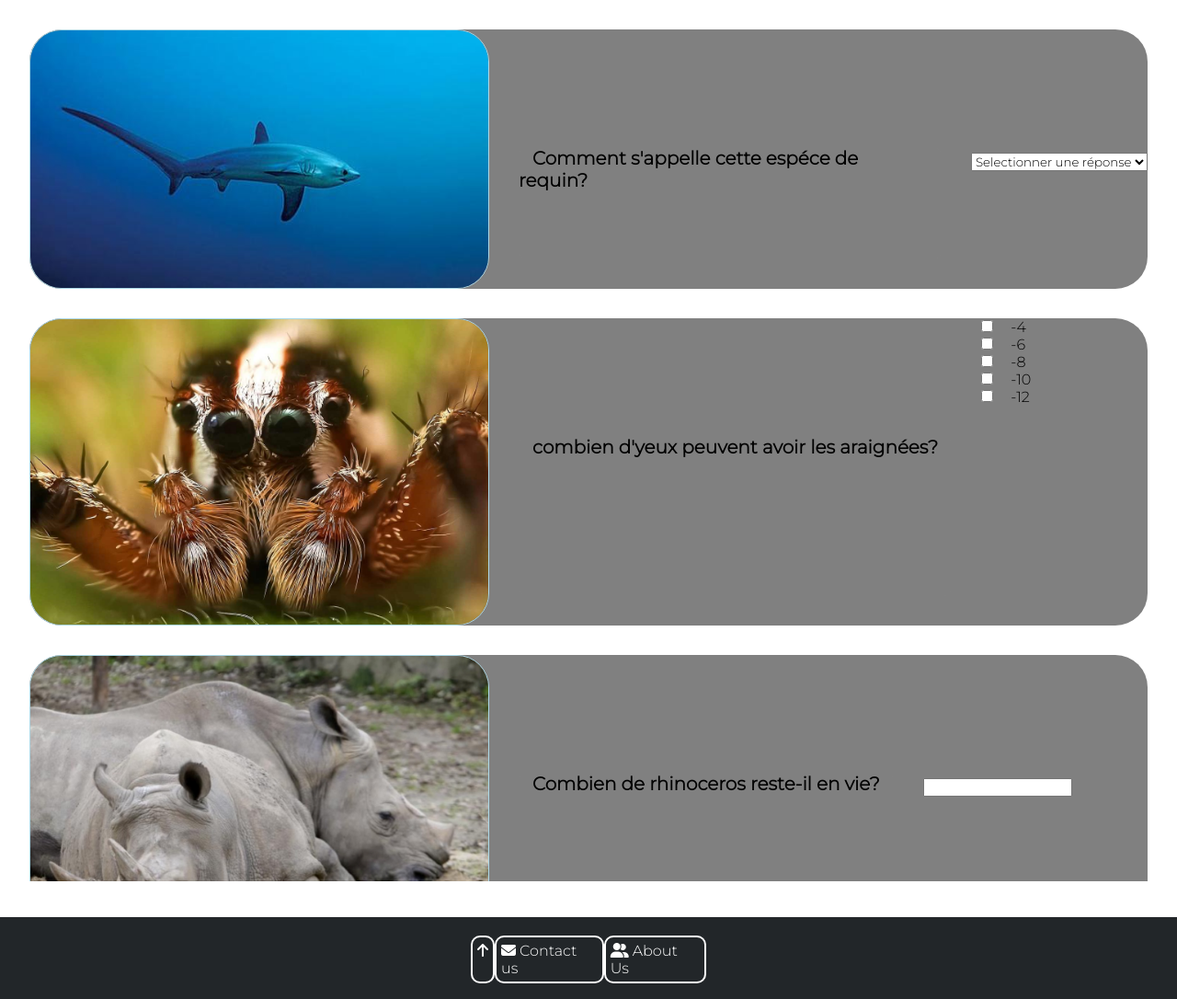
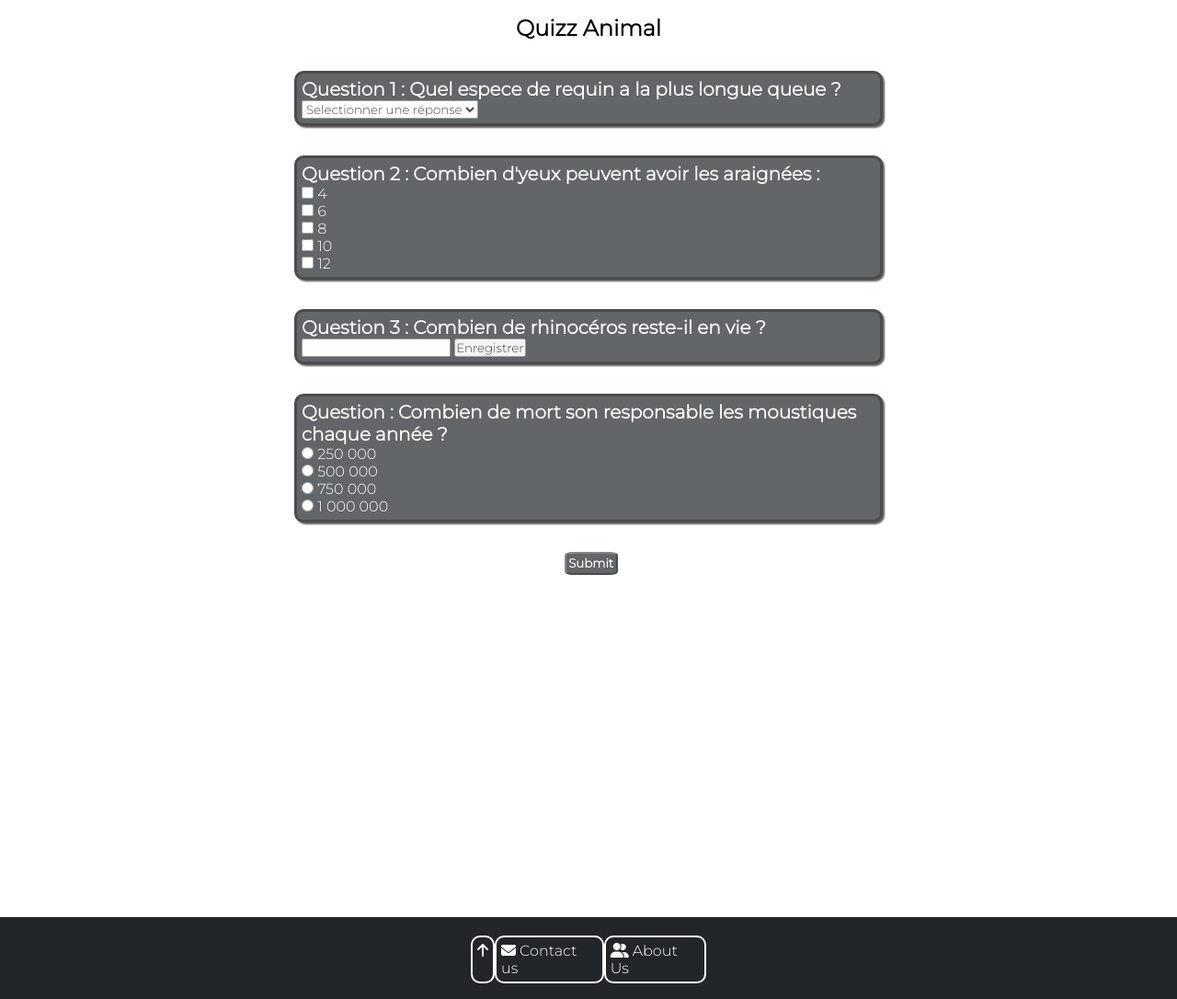
Before and after one commit to AlexCapoen/ProjetTechnoWEB, a PHP site: page /quizz1.php in a window 1280 px wide. Shown: the part 192-1278 px from the top of the page at 92% size. Run offline with PHP 8.4, Linux system fonts and the light colour scheme; some libraries are stand-ins or nearby versions.

Commit message:
quizz 1 "synchronisé"

```diff
--- a/quizz1.php
+++ b/quizz1.php
@@ -8,61 +8,81 @@
     <title>Quizz</title>
   </head>
   <body>
+  <div class='container'>
     <?php include('header.php') ?>
     <div id="content">
-      <div class="questionquizz1">
-         <img src="Img/requinrenard.png" id="requinrenard" class="imgQuizz1"></br>
-         <label class="questionq1"><span class="textquestionq1">Comment s'appelle cette espéce de requin?</span></label>
-            <select  class=reponse1q1 name="dangereux" id="reponse4" form="carform">
+      <div id='titrePage'>
+        <h2>Quizz Animal</h2>
+      </div>
+      <div id='questionContent'>
+
+        <div id='question1_quizz1' class='questionQuizz'>
+          <form action="" method="post">
+
+            <p class='titreQuestion'>Question 1 : Quel espece de requin a la plus longue queue ?</p>
+            <select  name="Roi" form="carform">
               <option value="select" checked>Selectionner une réponse</option>
               <option value="mako">Le requin mako</option>
               <option value="requin">Le requin fouet</option>
               <option value="serpent">Le requin renard</option>
               <option value="arairgnée">Le requin lame</option>
               </select>
+
         </div>
-      <div class="questionquizz1">
-         <img src="Img/araignee2.png" id="araignee" class="imgQuizz1"></br>
-         <label class="questionq1"><span class="textquestionq1">combien d'yeux peuvent avoir les araignées?</span></label>
-         <div id="reponse2q1">
-            <input type="checkbox" name="reponse2a">
-            <label><span class="textquestionq1">-4</span></label><br>
-            <input type="checkbox" name="reponse2b">
-            <label><span class="textquestionq1">-6</span></label><br>
-            <input type="checkbox" name="reponse2c">
-            <label><span class="textquestionq1">-8</span></label><br>
-            <input type="checkbox" name="reponse2d">
-            <label><span class="textquestionq1">-10</span></label><br>
-            <input type="checkbox" name="reponse2e">
-            <label><span class="textquestionq1">-12</span></label>
+        <div id='question2_quizz1' class='questionQuizz'>
+          <p class='titreQuestion'>Question 2 : Combien d'yeux peuvent avoir les araignées :</p>
+          <div>
+            <input type="checkbox" id="rep1q1" name="rep1">
+            <label for="rep1q1">4</label>
+          </div>
+
+          <div>
+            <input type="checkbox" id="rep2q1" name="rep2">
+            <label for="rep2q1">6</label>
+          </div>
+          <div>
+            <input type="checkbox" id="rep3q1" name="rep3">
+            <label for="rep3q1">8</label>
+          </div>
+          <div>
+            <input type="checkbox" id="rep4q1" name="rep4">
+            <label for="rep4q1">10</label>
+          </div>
+          <div>
+            <input type="checkbox" id="rep5q1" name="rep5">
+            <label for="rep5q1"> 12</label>
           </div>
         </div>
-      <div class="questionquizz1">
-       <img src="Img/rhin.png" id="requinrenard" class="imgQuizz1"></br>
-       <label class="questionq1"><span class="textquestionq1">Combien de rhinoceros reste-il en vie?</span></label><br>
-        <form>
-         <input type="reponse3" id="reponse3" name="reponse3"  class=reponse1q1><br>
-         <br>
+      </div>
+
+        <div id='question3_quizz1' class='questionQuizz'>
+          <form action="" method="get">
+            <label class='titreQuestion' for="GET-name">Question 3 : Combien de rhinocéros reste-il en vie ?</label>
+            <input id="GET-name" type="number" name="name">
+            <input type="submit" value="Enregistrer">
           </form>
         </div>
-      <div class="questionquizz1">
-        <img src="Img/moustique.jpg" id="moustique" class="imgQuizz1"></br>
-        <label class="questionq1"><span class="textquestionq1">De combien de mort son responsable les moustiques chaque année</span> </label>
-        <div id="reponse4q1">
-           <input type="radio" name="reponse4" value="1">
-           <label>-900 000</label><br>
-           <input type="radio" name="reponse4" value="1">
-           <label>-750 000</label><br>
-           <input type="radio" name="reponse4" value="1">
-           <label>-500 000</label><br>
-           <input type="radio" name="reponse4" value="1">
-           <label>-250 000</label><br>
+        <div id= 'question2_quizz1' class='questionQuizz'>
+          <form action="" method="post">
+
+            <p class='titreQuestion'>Question  : Combien de mort son responsable les moustiques chaque année ?</p>
+            <input type="radio" name="radio" class="radio"> <label for="radio">250 000</label> <br/>
+            <input type="radio" name="radio" class="radio"> <label for="radio">500 000</label><br/>
+            <input type="radio" name="radio" class="radio"> <label for="radio">750 000</label><br/>
+            <input type="radio" name="radio" class="radio"> <label for="radio">1 000 000</label><br/>
+
+          </form>
         </div>
+
+
+      <div class='boutonSubmit'>
+        <a href="answerquizz2.php"> <input type="button" value="Submit" class="buttonSubmit"> </a>
       </div>
-     <div>
-       <a class='validcontainer' href="reponsequizz1.php">Valider</a>
+
     </div>
+
     <?php include('footer.php') ?>
+
   </div>
   </body>
 </html>
--- a/style.css
+++ b/style.css
@@ -234,92 +234,7 @@ footer{
 	background-color: white;
 }
 
-/*_________________________QUIZZ 1__________________________*/
 
-.imgQuizz1{
-	border : 1px solid lightblue;
-    border-radius : 35px;
-}
-.imgQuizz1 {
-    height: auto;
-    width: auto;
-    max-width: 500px;
-    max-height: 500px
-}
-.imgQuizz1:hover{
-	opacity :0.55;
-	transition:0.5s;
-}
-.questionq1{
-	color:white;
-	background-color:grey;
-	border-radius:  10px;
-	margin: 2rem;
-	margin-top: 8rem;
-	font-size: 1.25rem;
-	font-weight: bold;
-
-}
-.questionquizz1{
-	display: flex;
-	background-color: grey;
-	margin: 2rem;
-	border-radius: 35px;
-}
-.reponseq1{
-	background-color:white;
-	color:black;
-	margin-top: 6rem;
-	margin-bottom: 9rem;
-	border-radius: 7px;
-	border : 1px solid black;
-}
-#reponse4q1{
-	background-color:white;
-	color:black;
-	margin-top: 6rem;
-	margin-bottom: 11rem;
-	border-radius: 7px;
-	border : 1px solid black;
-}
-
-}
-.textquestionq1{
-	margin:15px;
-	color:white;
-}
-.textquestionq1{
-	margin:15px;
-	color:black;}
-.reponse1q1{
-	margin-top: 8.4rem;
-	margin-bottom: 8rem;
-
-}
-#validcontainer{
-  display: flex;
-  justify-content: center;
-}
-
-.validcontainer{
-  text-decoration: none;
-  background-color: #222629;
-  color: white;
-  padding-left: 0.5rem;
-  padding-right: 0.5rem;
-  border-radius: 10%;
-  opacity: 0.7;
-  font-weight: bolder;
-}
-
-.validcontainer:hover{
-  border-color: #222629;
-  opacity: 0.7;
-  background-color: white;
-  color: #222629;
-  font-weight: bold;
-  transition: 2s;
-}
 /*_________________________QUIZZ 2__________________________*/
 #questionContent{
 	display: flex;
@@ -328,7 +243,7 @@ footer{
 	width: 100%;
 }
 
-.questionQuizz2{
+.questionQuizz{
 	box-shadow: 2px 2px 2px #17191b;
 	width : 50%;
 	height : auto;
@@ -355,7 +270,7 @@ footer{
 	margin-top: 1rem;
 }
 
-#boutonSubmit{
+.boutonSubmit{
 	height: auto;
 	display: flex;
 	justify-content: center;
```
Also changed, not shown: quizz2.php (+18 -18 lines). Lines whose indentation alone changed are shown as unchanged.
